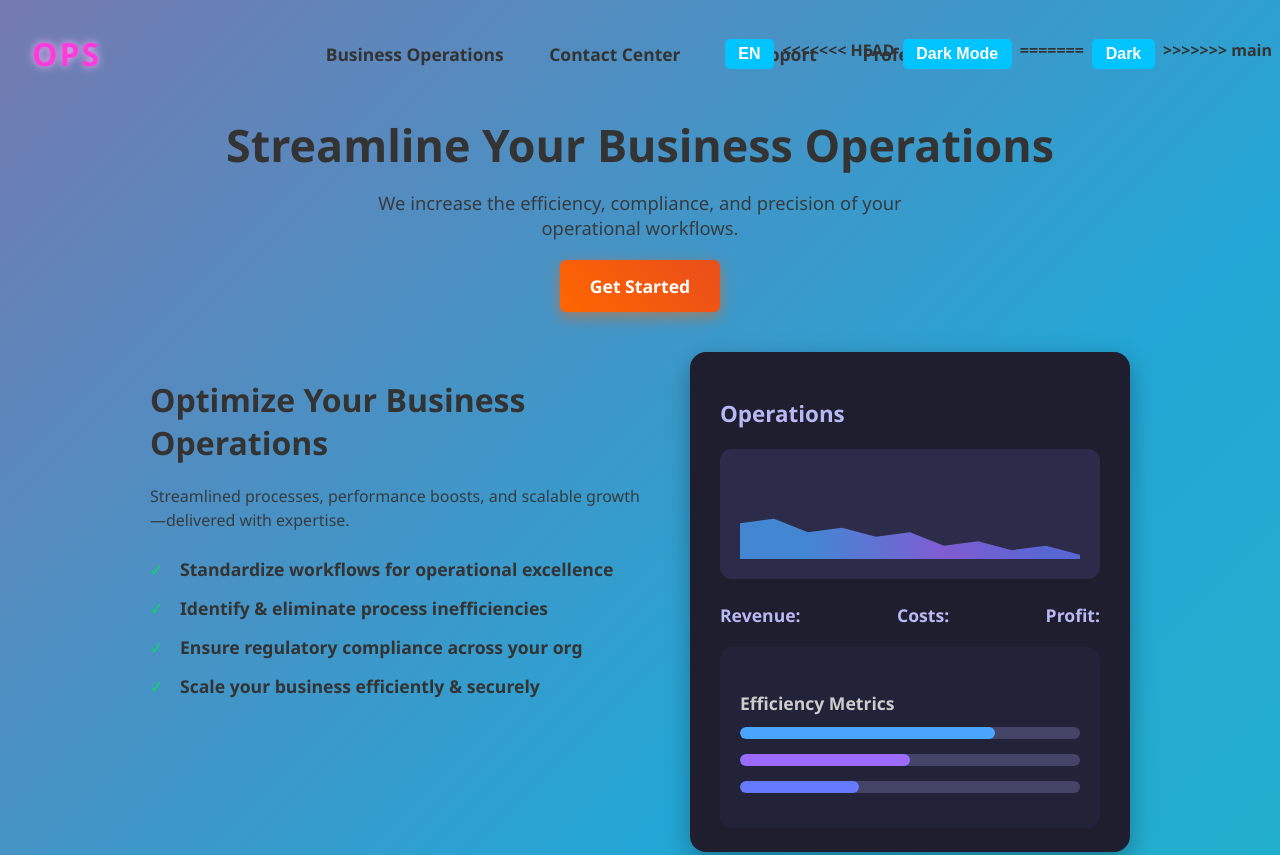
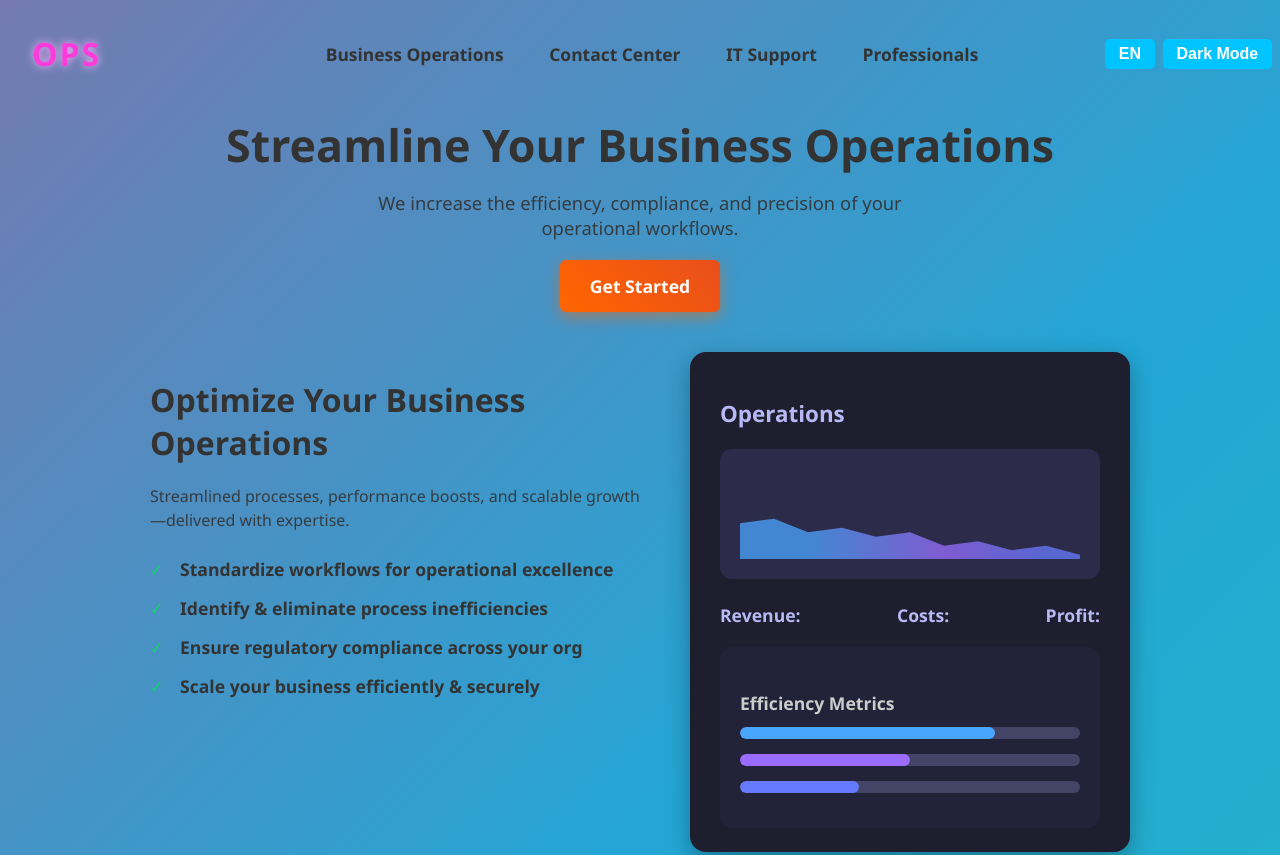
Before and after one commit to quadmangle/verbose-goggles, a plain HTML site: page index.html in a window 1280 px wide. Shown: the top 855 px of the page. Drawn offline with Linux system fonts and the light colour scheme.

Commit message:
Update index.html

```diff
--- a/index.html
+++ b/index.html
@@ -26,11 +26,7 @@
     <!-- Toggles container -->
     <div id="toggles" class="toggles">
         <button id="lang-toggle" class="toggle-btn" aria-label="Toggle language" aria-pressed="false" data-en="EN" data-es="ES">EN</button>
-<<<<<<< HEAD
         <button id="theme-toggle" class="toggle-btn" aria-label="Toggle dark/light theme" aria-pressed="false" data-en="Dark Mode" data-es="Modo Oscuro">Dark Mode</button>
-=======
-        <button id="theme-toggle" class="toggle-btn" aria-label="Toggle dark/light theme" aria-pressed="false" data-en="Dark" data-es="Oscuro">Dark</button>
->>>>>>> main
     </div>
   </nav>
   <div id="page-content">  <!-- Header -->
@@ -120,7 +116,6 @@
       </button>
     </form>
   </section>
-
   <div id="modal-root"></div></div>
   <div id="fabs-and-mobile-nav-container"></div>
   <script src="js/langtheme.js" defer></script>
```
